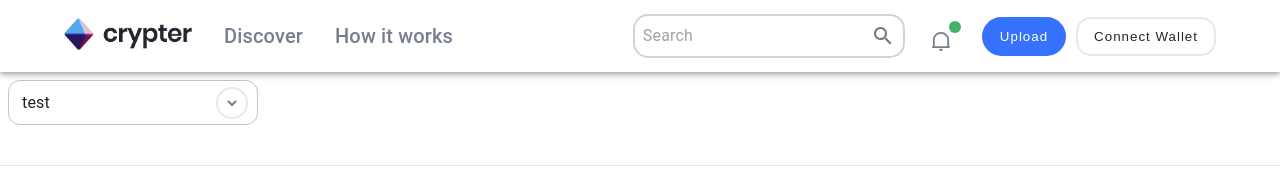
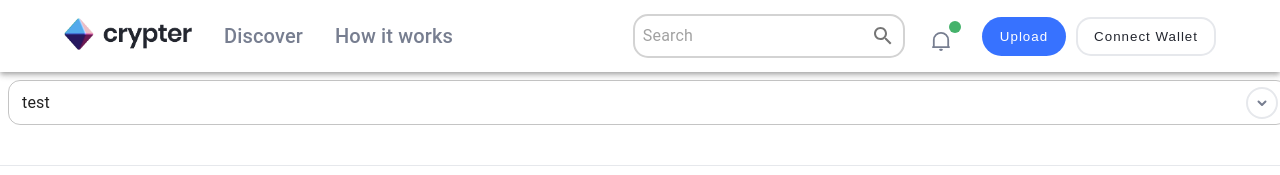
Before and after one commit to sahilgundecha/crypter, a React (Create React App) app: page /dropdown in a window 1280 px wide. Shown: the top 175 px of the page. Built offline with nearby package versions, Linux system fonts and the light colour scheme.

Commit message:
DB folder added

```diff
--- a/src/Components/Dropdown/Dropdown.tsx
+++ b/src/Components/Dropdown/Dropdown.tsx
@@ -31,7 +31,7 @@ const Dropdown = (props: drop) => {
   // console.log(typeof option);
 
   return (
-    <FormControl sx={{ m: 1, minWidth: 250, cursor: "pointer" }}>
+    <FormControl sx={{ m: 1, minWidth: "100%", cursor: "pointer" }}>
       {props.label ? (
         <Typography
           variant="subtitle2"
```
